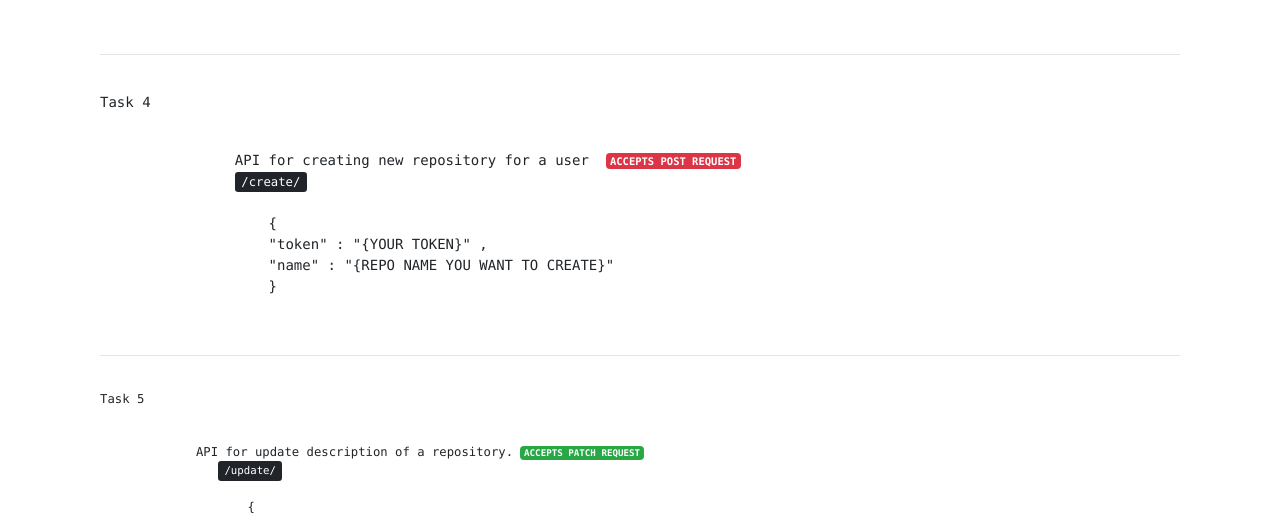
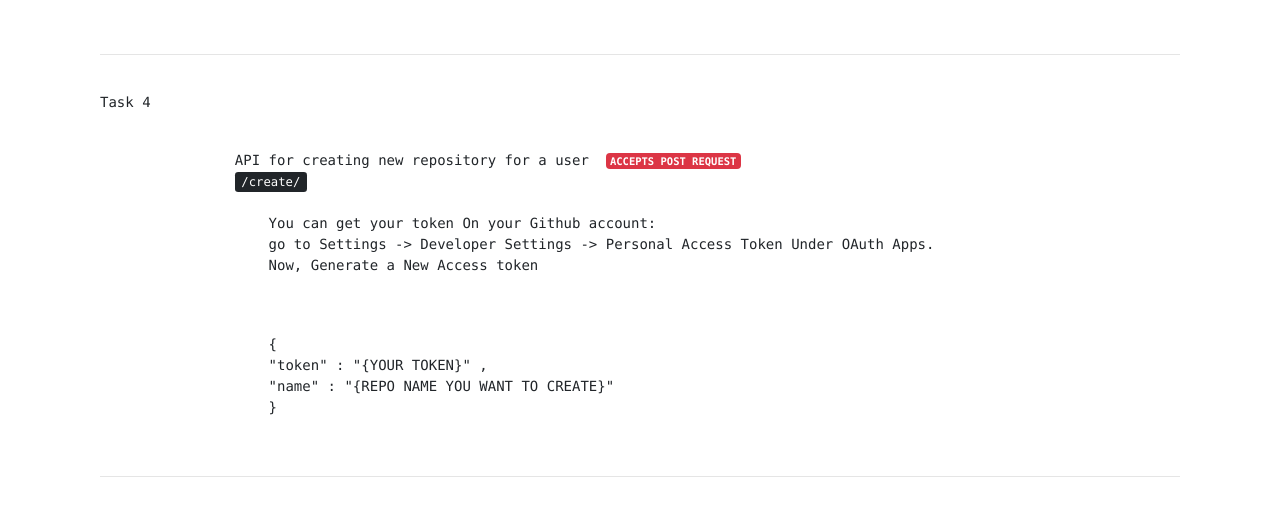
Before and after one commit to boxabhi/jit_fin_task, a Django app: page / in a window 1280 px wide. Shown: the part 761-1275 px from the top of the page. Run offline with Django 3.2, Linux system fonts and the light colour scheme; some libraries are stand-ins or nearby versions.

Commit message:
udated readme

```diff
--- a/templates/index.html
+++ b/templates/index.html
@@ -45,6 +45,8 @@
                 <p>Task 4</p>
                 <code >API for creating new repository for a user  <span class="badge badge-danger">ACCEPTS POST REQUEST</span>
                 <kbd >/create/</kbd>
+                <p>                    You can get your token On your Github account:
+                    go to Settings -> Developer Settings -> Personal Access Token Under OAuth Apps.<br>                    Now, Generate a New Access token</p>
                 <code>
                     {
                     "token" : "{YOUR TOKEN}" ,
```
Also changed, not shown: Readme.md.
